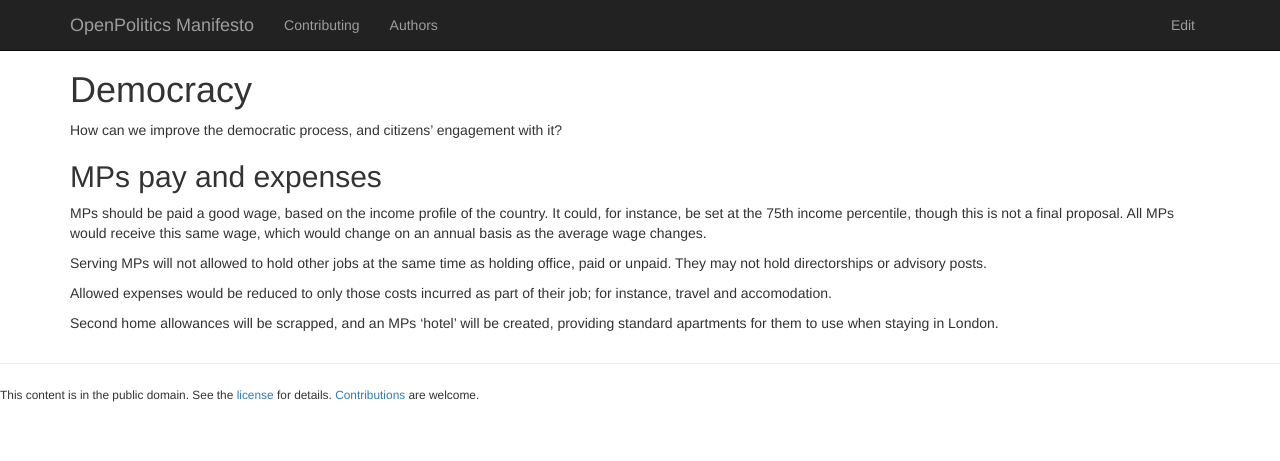
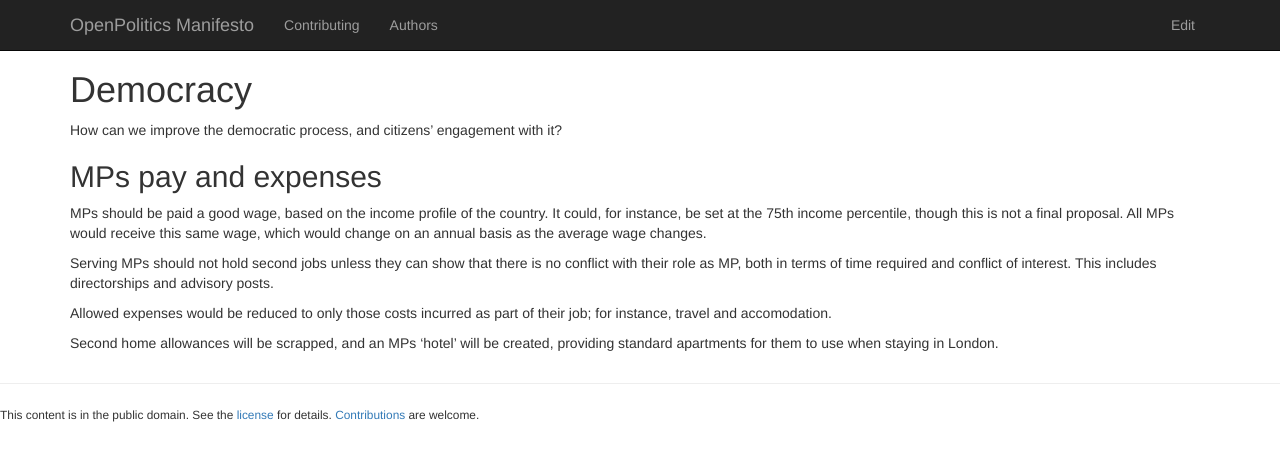
Before and after one commit to openpolitics/manifesto, a Jekyll site: the page built from democracy.md, in a window 1280 px wide. Shown: the top 461 px of the page. Built offline with Jekyll 4.4.1, drawn with Linux system fonts in a browser that asks for light colours; nearby versions of some CDN libraries.

Commit message:
Refine second job ban to allow where no conflict

```diff
--- a/democracy.md
+++ b/democracy.md
@@ -10,7 +10,7 @@ How can we improve the democratic process, and citizens' engagement with it?
 
 MPs should be paid a good wage, based on the income profile of the country. It could, for instance, be set at the 75th income percentile, though this is not a final proposal. All MPs would receive this same wage, which would change on an annual basis as the average wage changes.
 
-Serving MPs will not allowed to hold other jobs at the same time as holding office, paid or unpaid. They may not hold directorships or advisory posts.
+Serving MPs should not hold second jobs unless they can show that there is no conflict with their role as MP, both in terms of time required and conflict of interest. This includes directorships and advisory posts.
 
 Allowed expenses would be reduced to only those costs incurred as part of their job; for instance, travel and accomodation.
 
```
